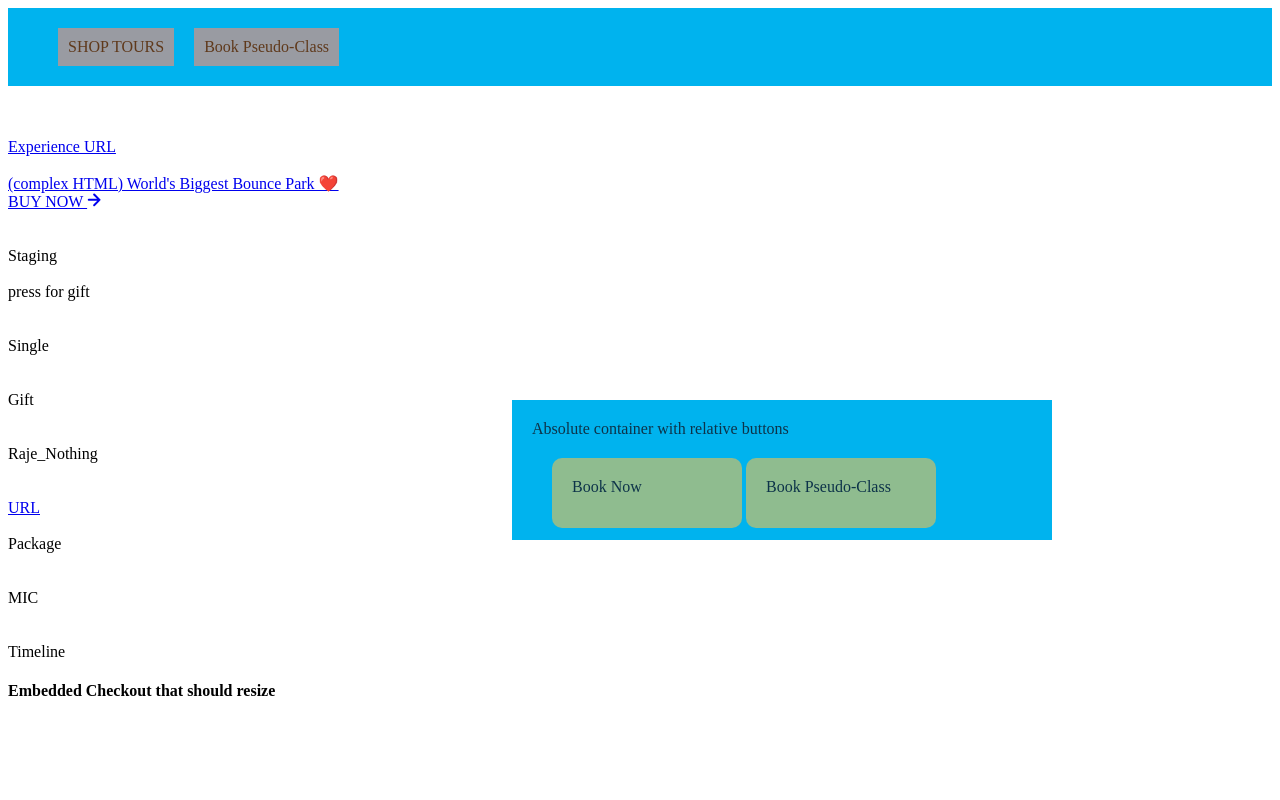
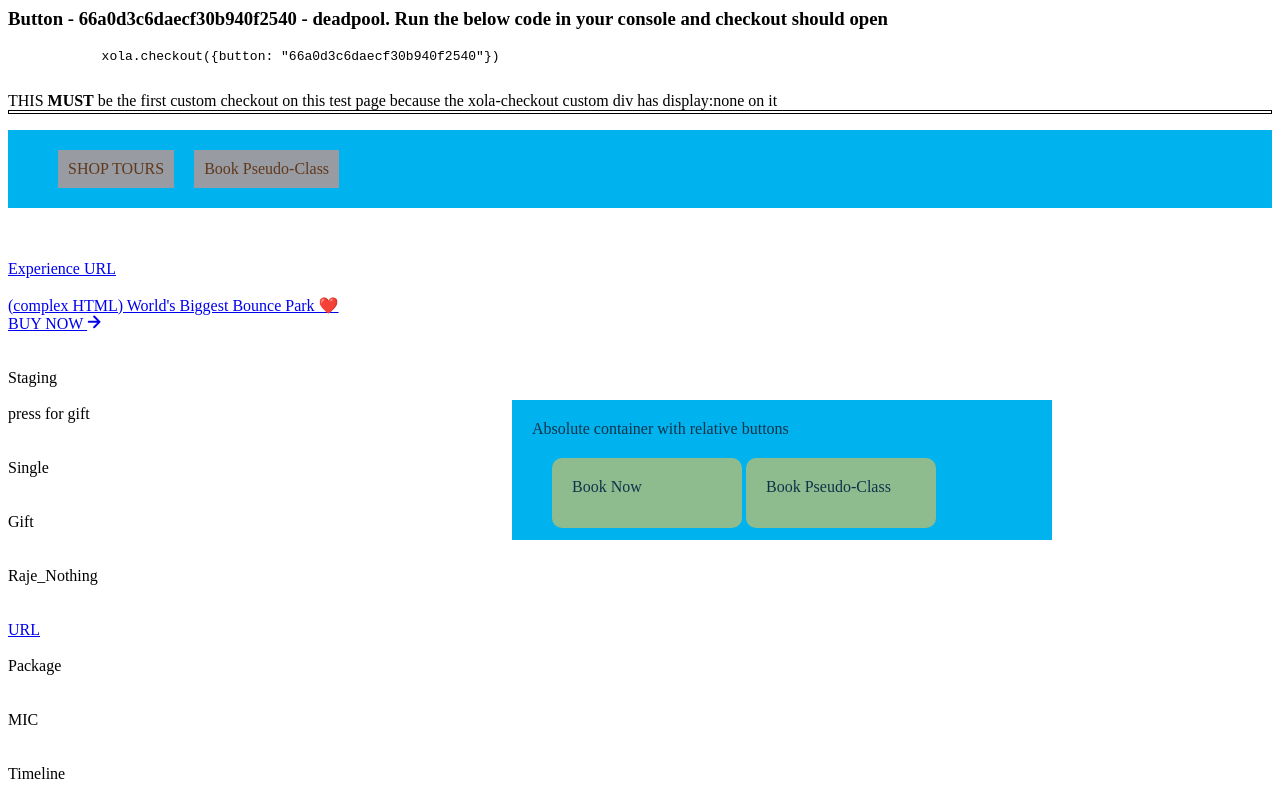
Before and after one commit to rkpalai/StagingButtons, a plain HTML site: page index.html in a window 1280 px wide. Shown: the top 800 px of the page. Drawn offline with Linux system fonts and the light colour scheme.

Commit message:
Update index.html

```diff
--- a/index.html
+++ b/index.html
@@ -94,11 +94,35 @@
     <!-- TikTok Pixel Code End -->
     <script type="text/javascript"> (function() { var co=document.createElement("script"); co.type="text/javascript"; co.async=true; co.src="https://staging.xola.com/checkout.js"; var s=document.getElementsByTagName("script")[0]; s.parentNode.insertBefore(co, s); })(); </script>
     </head>
-    <body>
     <!-- Google Tag Manager (noscript) -->
     <noscript><iframe src="https://www.googletagmanager.com/ns.html?id=GTM-W3FR3TH"
                       height="0" width="0" style="display:none;visibility:hidden"></iframe></noscript>
     <!-- End Google Tag Manager (noscript) -->
+     <body>
+        <div>
+            <h3>
+                Button - 66a0d3c6daecf30b940f2540 - deadpool. Run the below code in your console and checkout should
+                open
+            </h3>
+            <pre>
+            xola.checkout({button: "66a0d3c6daecf30b940f2540"})
+        </pre
+            >
+            <div>
+                THIS <b>MUST</b> be the first custom checkout on this test page because the xola-checkout custom div has
+                display:none on it
+            </div>
+            <div style="border: 1px solid black; height: 2px">
+                <a
+                    href="javascript:void(0);"
+                    class="book-button xola-checkout xola-custom"
+                    data-button-id="66a0d3c6daecf30b940f2540"
+                    data-version="1"
+                    style="display: none"
+                    >Book Now</a
+                >
+            </div>
+        </div>
     <header id="main-header" data-height-onload="205" data-height-loaded="true" data-fixed-height-onload="205.438" style="top: 0px;">
                     <ul class="sub-menu">
                     <li id="menu-item-18288" class="menu-item menu-item-type-gs_sim menu-item-object-gs_sim menu-item-18288"><div class="xola-checkout xola-custom header" data-button-id="66a0d16ab03bb162410c10a2">SHOP TOURS</div></li>
@@ -107,6 +131,7 @@
             </div>
         </div>
     </header>
+
 
     <div class="xola-checkout" data-seller="685ba5bb038b0070a805c57f" data-experience="685ba8d2f881f4de330d056e" data-version="2"></div>
 
```
